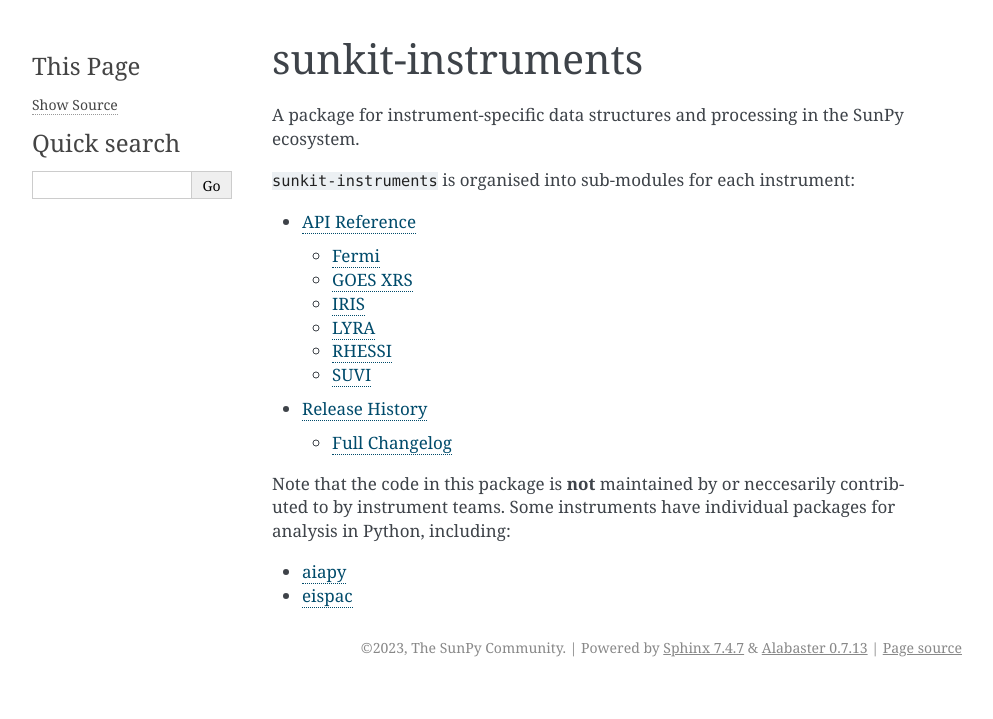
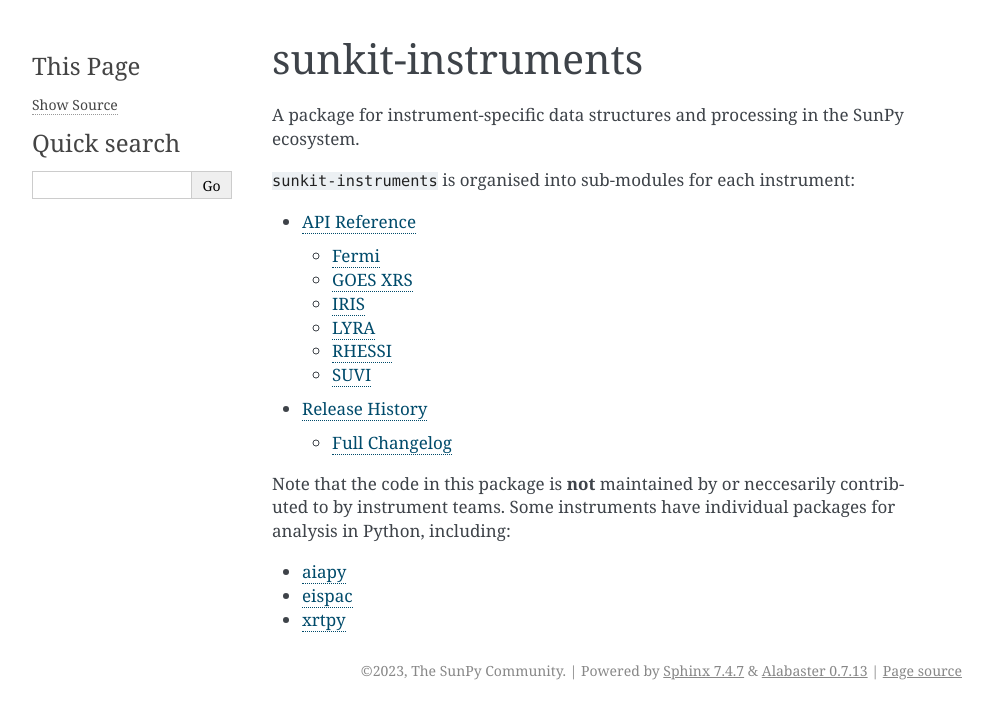
Before and after one commit to sunpy/sunkit-instruments, a Sphinx documentation site: the page built from docs/index.rst, in a window 1280 px wide. Shown: the top 719 px of the page, without its empty margins (148-1141 px from the left). Built offline with Sphinx 7.4.7, drawn with Linux system fonts in a browser that asks for light colours; pages that are not in the unit, such as notebooks, are missing from menus; the version number could not be read and is left out.

Commit message:
Update index.rst

```diff
--- a/docs/index.rst
+++ b/docs/index.rst
@@ -17,5 +17,6 @@
 Note that the code in this package is **not** maintained by or neccesarily contributed to by instrument teams.
 Some instruments have individual packages for analysis in Python, including:
 
-- `aiapy <https://aiapy.readthedocs.io/en/stable/>`__
-- `eispac <https://eispac.readthedocs.io/en/latest/>`__
+- `aiapy <https://aiapy.readthedocs.io/>`__
+- `eispac <https://eispac.readthedocs.io/>`__
+- `xrtpy <https://xrtpy.readthedocs.io/>`__
```
